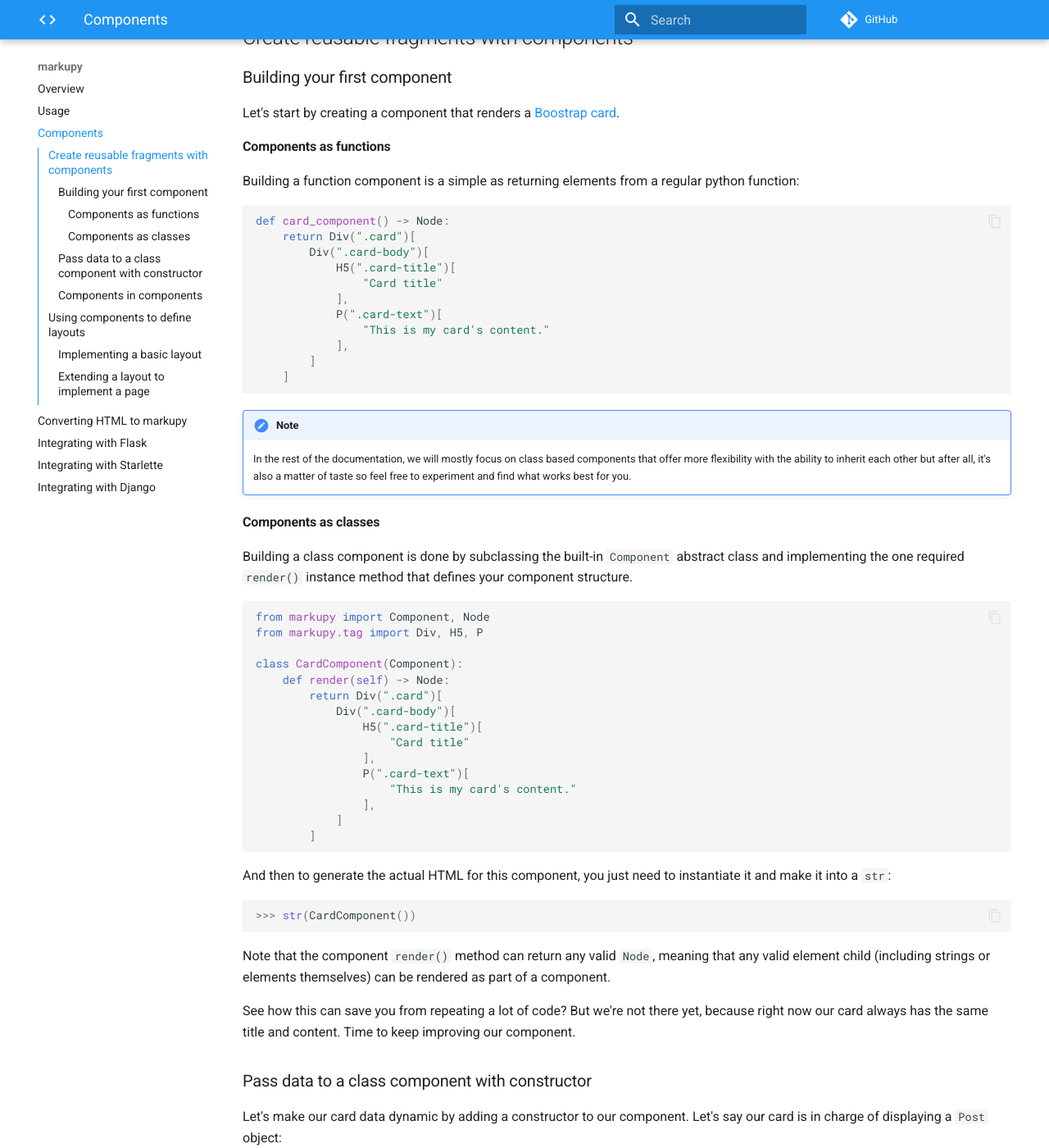
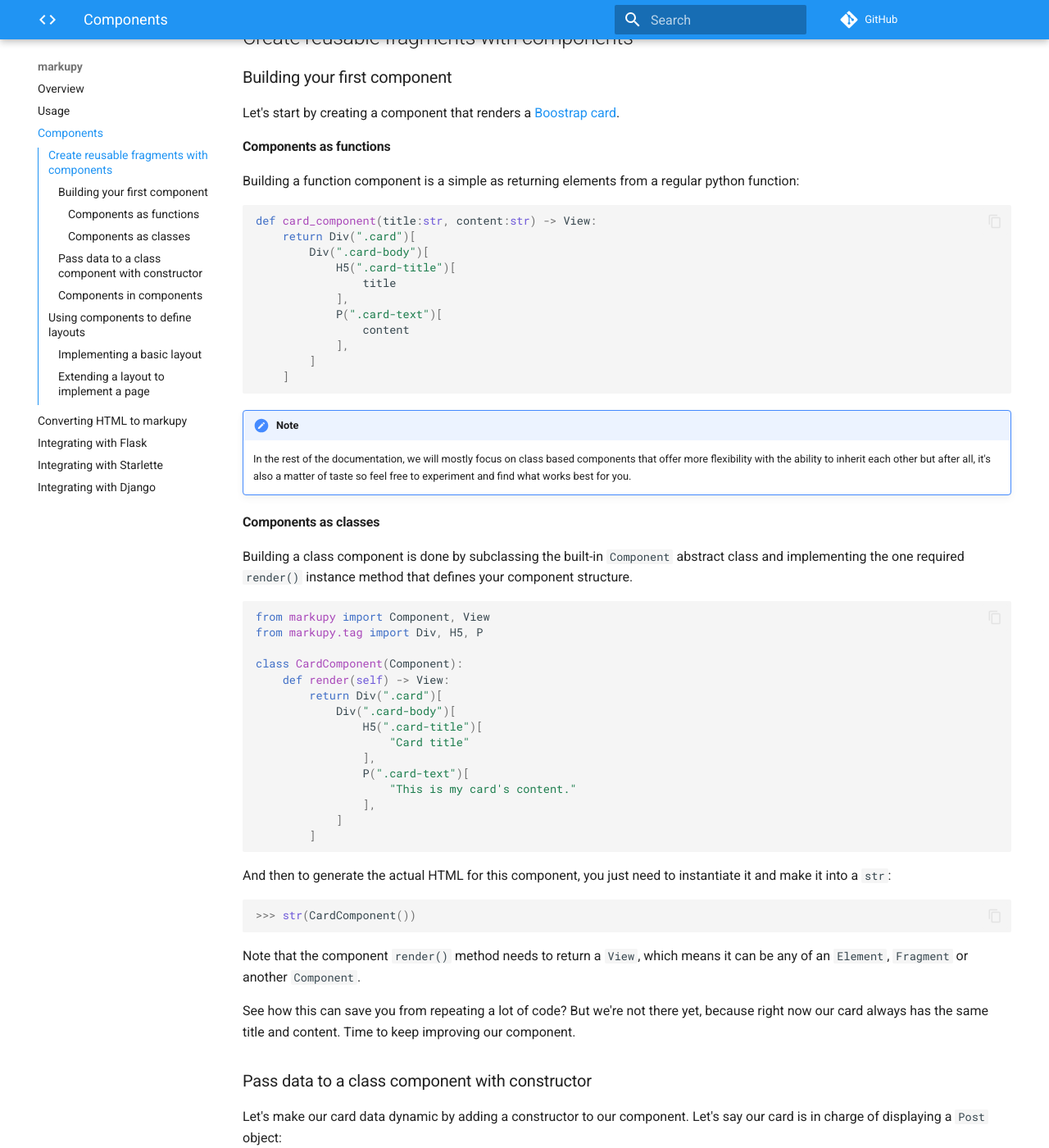
Before and after one commit to witiz/markupy, an MkDocs documentation site: the page built from docs/components.md, in a window 1280 px wide and 1400 px high, scrolled down 243 px. Shown: the whole window at 82% size. Built offline with MkDocs 1.6.1 and Material for MkDocs 9.7.7, drawn with Linux system fonts in a browser that asks for light colours; comment, search, counter and statistics services are not loaded; some of the changed text lies outside the part shown.

````diff
--- a/docs/components.md
+++ b/docs/components.md
@@ -13,14 +13,14 @@ Let's start by creating a component that renders a [Boostrap card](https://getbo
 Building a function component is a simple as returning elements from a regular python function:
 
 ```python
-def card_component() -> Node:
+def card_component(title:str, content:str) -> View:
     return Div(".card")[
         Div(".card-body")[
             H5(".card-title")[
-                "Card title"
+                title
             ],
             P(".card-text")[
-                "This is my card's content."
+                content
             ],
         ]
     ]
@@ -36,11 +36,11 @@ def card_component() -> Node:
 Building a class component is done by subclassing the built-in `Component` abstract class and implementing the one required `render()` instance method that defines your component structure.
 
 ```python
-from markupy import Component, Node
+from markupy import Component, View
 from markupy.tag import Div, H5, P
 
 class CardComponent(Component):
-    def render(self) -> Node:
+    def render(self) -> View:
         return Div(".card")[
             Div(".card-body")[
                 H5(".card-title")[
@@ -59,7 +59,7 @@ And then to generate the actual HTML for this component, you just need to instan
 >>> str(CardComponent())
 ```
 
-Note that the component `render()` method can return any valid `Node`, meaning that any valid element child (including strings or elements themselves) can be rendered as part of a component.
+Note that the component `render()` method needs to return a `View`, which means it can be any of an `Element`, `Fragment` or another `Component`.
 
 See how this can save you from repeating a lot of code?
 But we're not there yet, because right now our card always has the same title and content.
@@ -70,7 +70,7 @@ Time to keep improving our component.
 Let's make our card data dynamic by adding a constructor to our component. Let's say our card is in charge of displaying a `Post` object:
 
 ```python
-from markupy import Component, Node
+from markupy import Component, View
 from markupy.tag import Div, H5, P
 from my_models import Post
 
@@ -78,7 +78,7 @@ class PostCardComponent(Component):
     def __init__(self, *, post: Post) -> None:
         self.post = post
 
-    def render(self) -> Node:
+    def render(self) -> View:
         return Div(".card")[
             Div(".card-body")[
                 H5(".card-title")[
@@ -96,7 +96,7 @@ class PostCardComponent(Component):
 Usually, cards are displayed as part of a collection. Let's say we have a blog that is managing a list of posts, let's create a new component that would be in charge of displaying a list of cards:
 
 ```python
-from markupy import Component, Node
+from markupy import Component, View
 from markupy.tag import Div, H5, P
 from my_models import Post
 
@@ -104,7 +104,7 @@ class PostCardListComponent(Component):
     def __init__(self, *, posts: list[Post]) -> None:
         self.posts = posts
 
-    def render(self) -> Node:
+    def render(self) -> View:
         return Div(".card-group")[
             (PostCardComponent(post=post) for post in self.posts)
         ]
@@ -125,17 +125,17 @@ Another very interesting use for components is to define your pages layouts.
 Below is a very basic layout that specifies a default head and body, with some placeholders that we can implement when inheriting this layout.
 
 ```python
-from markupy import Component, Node
+from markupy import Component, View
 from markupy.tag import H1, Body, Footer, Head, Header, Html, Main, Title
 
 class BaseLayout(Component):
-    def render_title() -> str:
+    def render_title(self) -> str:
         return "My website"
 
-    def render_main() -> Node:
+    def render_main(self) -> View:
         return None
 
-    def render(self) -> Node:
+    def render(self) -> View:
         return Html[
             Head[
                 Title[self.render_title()],
@@ -158,6 +158,7 @@ class BaseLayout(Component):
 Then when we need to define a specific page, we need to subclass the layout an override the needed placeholders:
 
 ```python
+from markupy import Fragment, View
 from markupy.tag import H2
 from my_components import PostCardListComponent
 from my_models import Post
@@ -166,11 +167,11 @@ class BlogPage(BaseLayout):
     def __init__(self, *, posts:list[Post]) -> None:
         self.posts = posts
 
-    def render_title() -> str:
+    def render_title(self) -> str:
         return f"Blog | {super().render_title()}"
 
-    def render_main() -> Node:
-        return [
+    def render_main(self) -> View:
+        return Fragment[
             H2["Blog posts"],
             PostCardListComponent(posts=self.posts)
         ]
````
Also changed, not shown: docs/django.md (+4 -4 lines), docs/flask.md (+10 -10 lines), docs/usage.md (+0 -24 lines), 1 other file.
